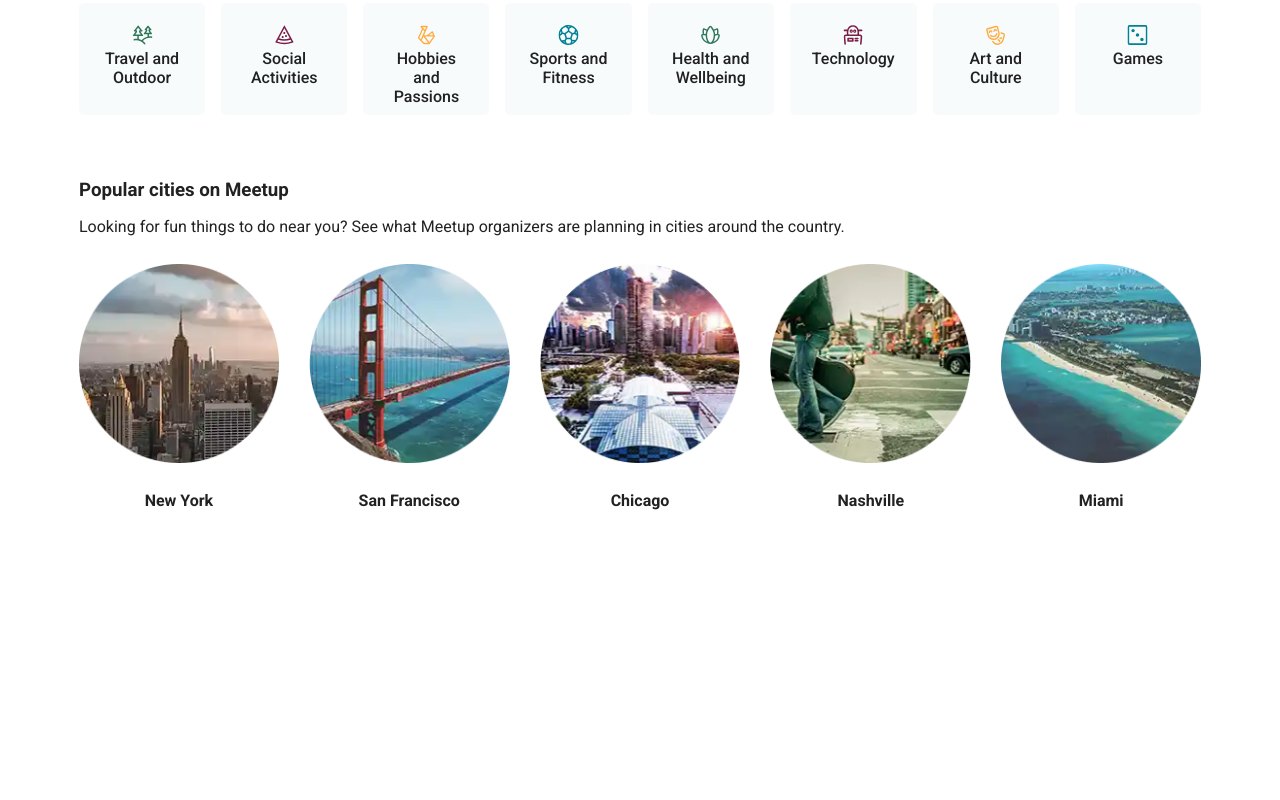
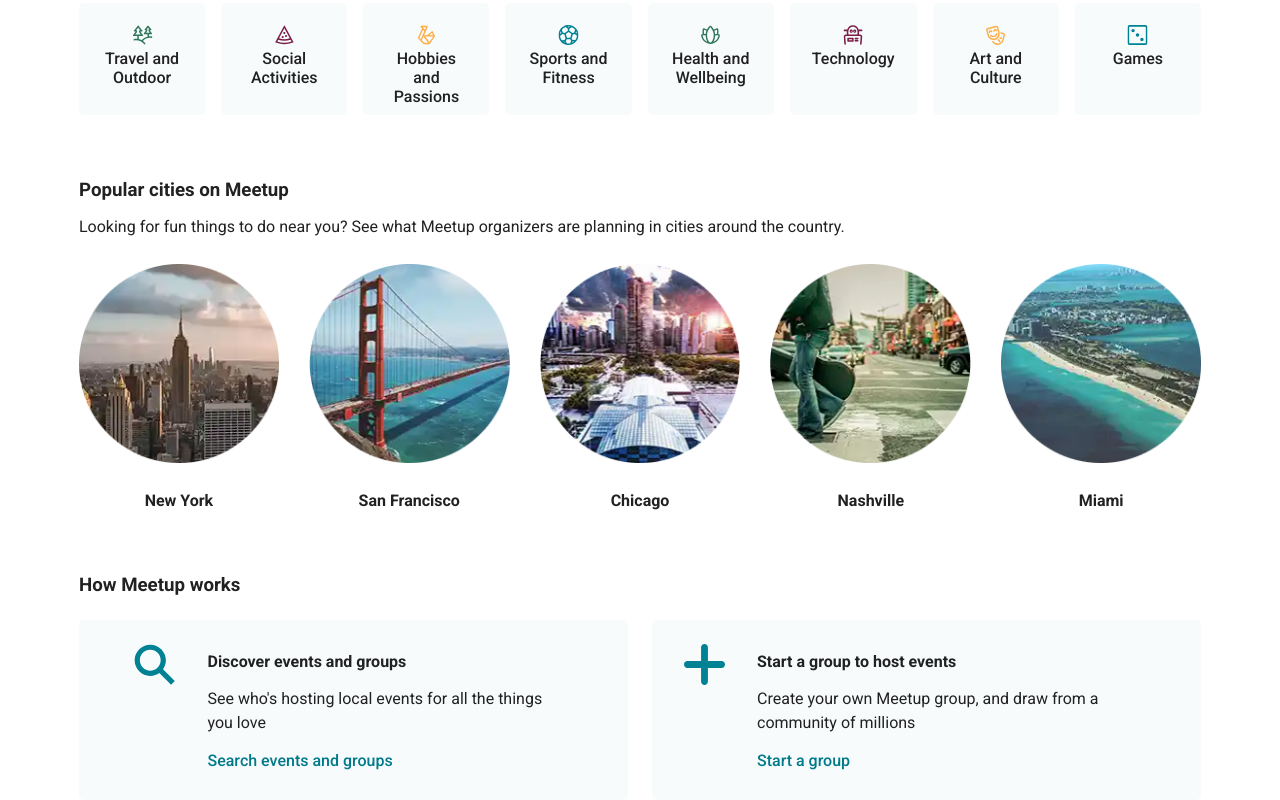
Before and after one commit to ElmiraHR/Meetup-Project, a plain HTML site: page index.html in a window 1280 px wide. Shown: the part 2162-2962 px from the top of the page. Before the commit the page ends 2672 px from the top, so only its background shows below. Drawn offline with Linux system fonts and the light colour scheme.

Commit message:
Added blocks Join, Categories, Popular, How meetup with media-screen

```diff
--- /dev/null
+++ b/css/how-meetup.css
@@ -0,0 +1,74 @@
+.how-meetup-box {
+    display: flex;
+    row-gap: 32px;
+    justify-content: center;
+    align-items: center;
+    margin-top: 24px;
+    gap: 24px
+}
+
+.how-meetup-title {
+    margin-top: 64px;
+}
+
+.how-meetup-leftside {
+    border-radius: var(--border-radius);
+    background-color: var(--color-light-blue-bg);
+    width: 50%;
+    display: flex;
+    justify-content: center;
+    align-items: flex-start;
+    height: 180px;
+}
+
+.how-meetup-leftside img {
+    margin-top: 32px;
+    margin: 24px 32px;
+}
+
+.how-info-left h4 {
+    padding-bottom: 16px;
+    padding-top: 32px;
+}
+
+.how-info-left p {
+    width: 85%;
+    padding-bottom: 16px;
+    line-height: 1.5;
+}
+
+.how-info-left a {
+    color: var(--color-btn-blue);
+    font-weight: 500;
+}
+
+.how-meetup-rightside {
+    border-radius: var(--border-radius);
+    background-color: var(--color-light-blue-bg);
+    width: 50%;
+    display: flex;
+    justify-content: center;
+    align-items: flex-start;
+    height: 180px;
+}
+
+.how-meetup-rightside img {
+    margin-top: 32px;
+    margin: 24px 32px;
+}
+
+.how-info-right h4 {
+    padding-bottom: 16px;
+    padding-top: 32px;
+}
+
+.how-info-right p {
+    width: 85%;
+    padding-bottom: 16px;
+    line-height: 1.5;
+}
+
+.how-info-right a {
+    color: var(--color-btn-blue);
+    font-weight: 500;
+}
--- a/index.html
+++ b/index.html
@@ -458,6 +458,32 @@ Moments
         </div>
       </section>
 
+      <section class="how-meetup">
+        <div class="how-meetup-title">
+            <h3>How Meetup works</h3>
+        </div>
+            <div class="how-meetup-box">
+                <div class="how-meetup-leftside">
+                    <img src="./img/search-blue.svg" alt="">
+                    <div class="how-info-left">
+                        <h4>Discover events and groups</h4>
+                        <p>See who's hosting local events for all the things
+                            you love</p>
+                            <a href="#">Search events and groups</a>
+                    </div>
+                </div>
+                <div class="how-meetup-rightside">
+                    <img src="./img/plus.svg" alt="">
+                    <div class="how-info-left">
+                        <h4>Start a group to host events</h4>
+                        <p>Create your own Meetup group, and draw from a
+                            community of millions</p>
+                            <a href="#">Start a group</a>
+                    </div>
+                </div>
+            </div>
+      </section>
+
     </div>
 
     <script src="./script.js"></script>
--- a/style.css
+++ b/style.css
@@ -6,6 +6,7 @@
 @import url("./css/join-meetup.css");
 @import url("./css/categories.css");
 @import url("./css/popular.css");
+@import url("./css/how-meetup.css");
 
 * {
 	margin: 0;
@@ -219,7 +220,23 @@ input * {
 
     .join-meetup-rightside img {
         width: 90%;
+    }
 
+    .how-meetup-box {
+        flex-direction: column;
+    }
+
+    h3 {
+        font-size: 24px;
+    }
+
+    .how-meetup-title {
+        padding-left: 5%;
+    }
+
+    .how-meetup-leftside, .how-meetup-rightside {
+        width: 90%;
+        font-size: 14px;
     }
 
 }
```
Also changed, not shown: img/loop.svg (added).
